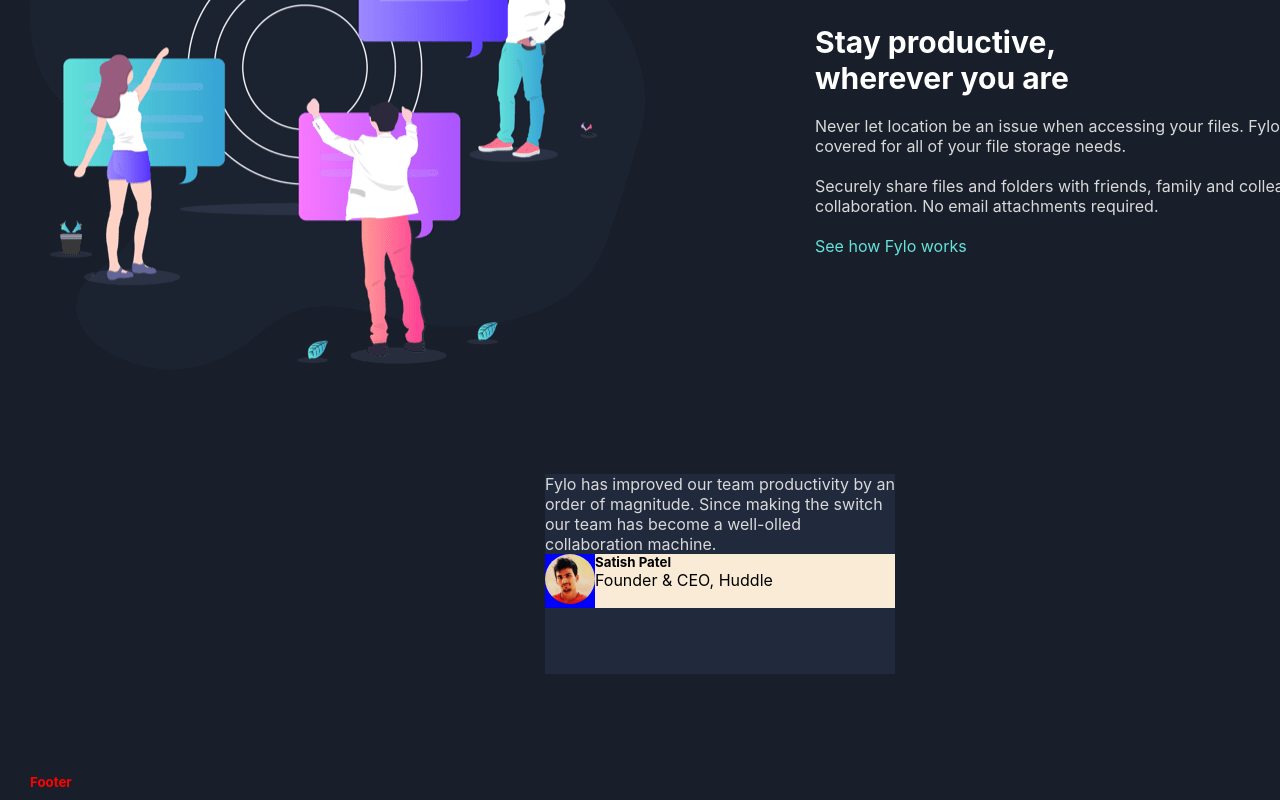
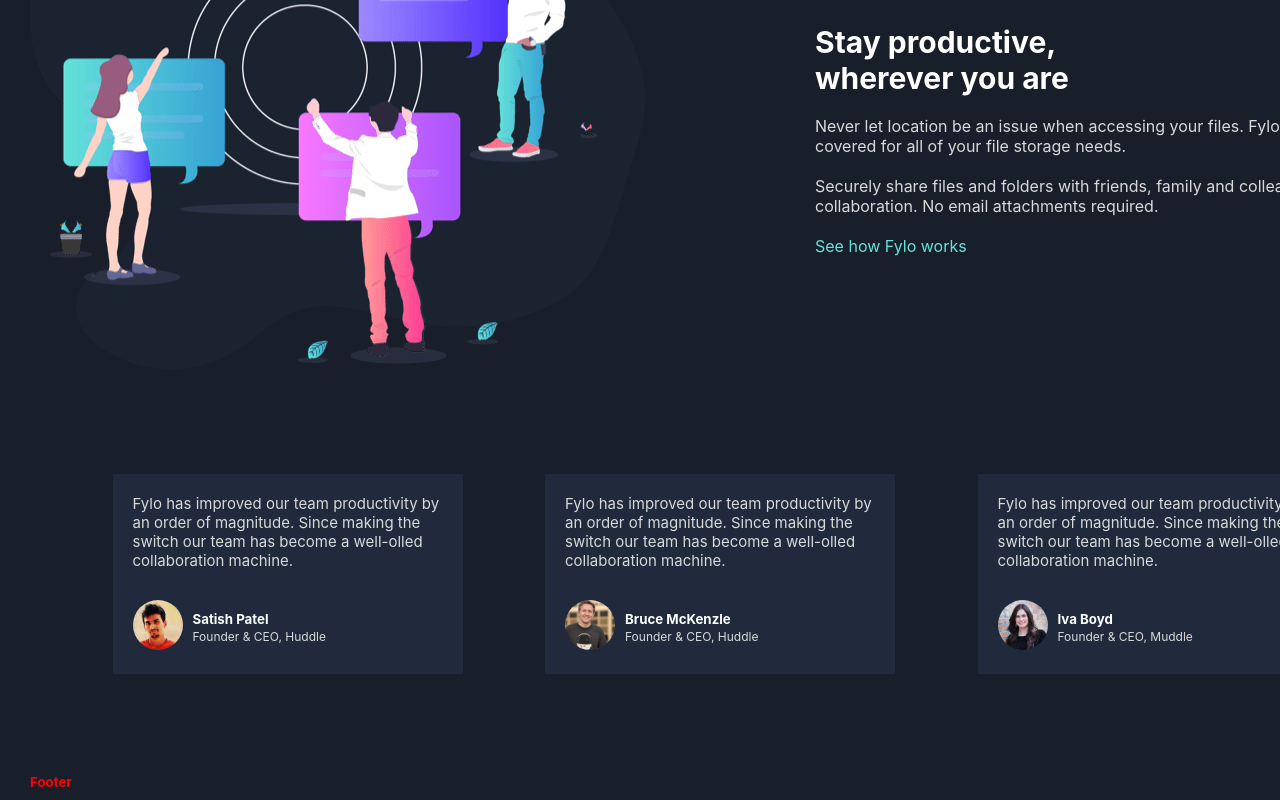
Before and after one commit to Shad-Islam/Fylo-dark-theme-landing-page, a React (Create React App) app: page / in a window 1280 px wide. Shown: the part 1848-2648 px from the top of the page. Built offline with nearby package versions, Linux system fonts and the light colour scheme; the HTML template or start-up script is replaced by a standard one.

Commit message:
Card complete

```diff
--- a/src/components/Testimonial.jsx
+++ b/src/components/Testimonial.jsx
@@ -12,17 +12,21 @@
 } from "./styles/testimonial.styled";
 
 import profile1 from "../images/profile1.jpg";
+import profile2 from "../images/profile2.jpg";
+import profile3 from "../images/profile3.jpg";
 
 function Testimonial() {
   return (
     <>
       <TestimonialContainer>
+        {/* 1st card */}
         <TestimonialCard>
           <TestimonialText>
             Fylo has improved our team productivity by an order of magnitude.
             Since making the switch our team has become a well-olled
             collaboration machine.
           </TestimonialText>
+
           <TestimonialProfile>
             <TestimonialProfileImageSection>
               <TestimonialProfileImage src={profile1} />
@@ -35,6 +39,47 @@
             </TestimonialProfileTextSection>
           </TestimonialProfile>
         </TestimonialCard>
+        {/* 2nd card */}
+        <TestimonialCard>
+          <TestimonialText>
+            Fylo has improved our team productivity by an order of magnitude.
+            Since making the switch our team has become a well-olled
+            collaboration machine.
+          </TestimonialText>
+
+          <TestimonialProfile>
+            <TestimonialProfileImageSection>
+              <TestimonialProfileImage src={profile2} />
+            </TestimonialProfileImageSection>
+            <TestimonialProfileTextSection>
+              <TestimonialProfileName>Bruce McKenzle</TestimonialProfileName>
+              <TestimonialProfileBio>
+                Founder & CEO, Huddle
+              </TestimonialProfileBio>
+            </TestimonialProfileTextSection>
+          </TestimonialProfile>
+        </TestimonialCard>
+
+        {/* 3rd card */}
+        <TestimonialCard>
+          <TestimonialText>
+            Fylo has improved our team productivity by an order of magnitude.
+            Since making the switch our team has become a well-olled
+            collaboration machine.
+          </TestimonialText>
+
+          <TestimonialProfile>
+            <TestimonialProfileImageSection>
+              <TestimonialProfileImage src={profile3} />
+            </TestimonialProfileImageSection>
+            <TestimonialProfileTextSection>
+              <TestimonialProfileName>Iva Boyd</TestimonialProfileName>
+              <TestimonialProfileBio>
+                Founder & CEO, Muddle
+              </TestimonialProfileBio>
+            </TestimonialProfileTextSection>
+          </TestimonialProfile>
+        </TestimonialCard>
       </TestimonialContainer>
     </>
   );
--- a/src/components/styles/testimonial.styled.js
+++ b/src/components/styles/testimonial.styled.js
@@ -9,18 +9,24 @@
 const TestimonialCard = styled.div`
   width: 350px;
   height: 200px;
+  padding: 20px;
+  display: flex;
+  flex-direction: column;
+  justify-content: space-between;
   background-color: hsl(219, 30%, 18%);
 `;
 const TestimonialText = styled.p`
   color: hsl(0, 0%, 85%);
+  font-size: 15px;
 `;
 const TestimonialProfile = styled.div`
   width: 100%;
-  background-color: antiquewhite;
+  /* background-color: antiquewhite; */
   display: flex;
+  gap: 10px;
 `;
 const TestimonialProfileImageSection = styled.div`
-  background-color: blue;
+  /* background-color: blue; */
 `;
 const TestimonialProfileImage = styled.img`
   width: 50px;
@@ -28,9 +34,19 @@
   border-radius: 50%;
   /* box-sizing: border-box; */
 `;
-const TestimonialProfileTextSection = styled.div``;
-const TestimonialProfileName = styled.h5``;
-const TestimonialProfileBio = styled.p``;
+const TestimonialProfileTextSection = styled.div`
+  gap: 2px;
+  display: flex;
+  flex-direction: column;
+  justify-content: center;
+`;
+const TestimonialProfileName = styled.h5`
+  color: hsl(0, 0%, 100%);
+`;
+const TestimonialProfileBio = styled.p`
+  font-size: 12px;
+  color: hsl(0, 0%, 85%);
+`;
 
 export {
   TestimonialText,
```
